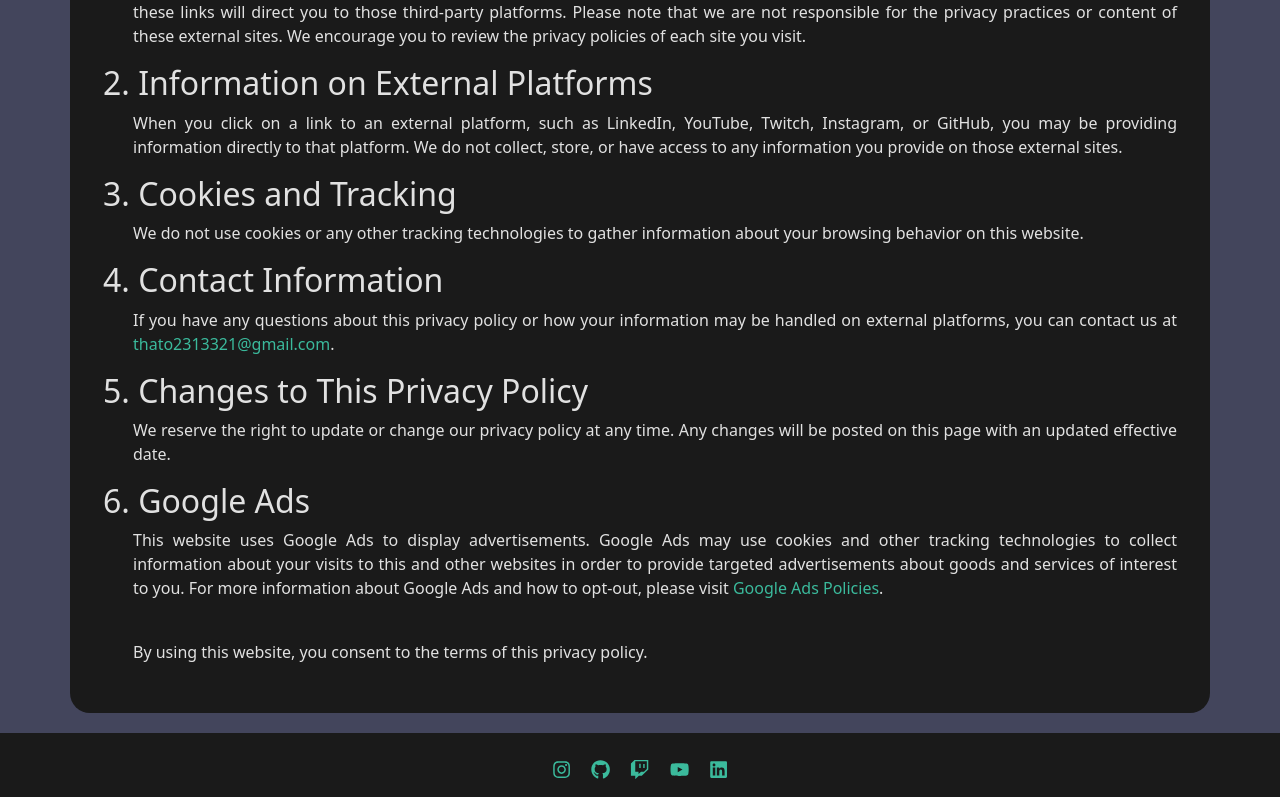
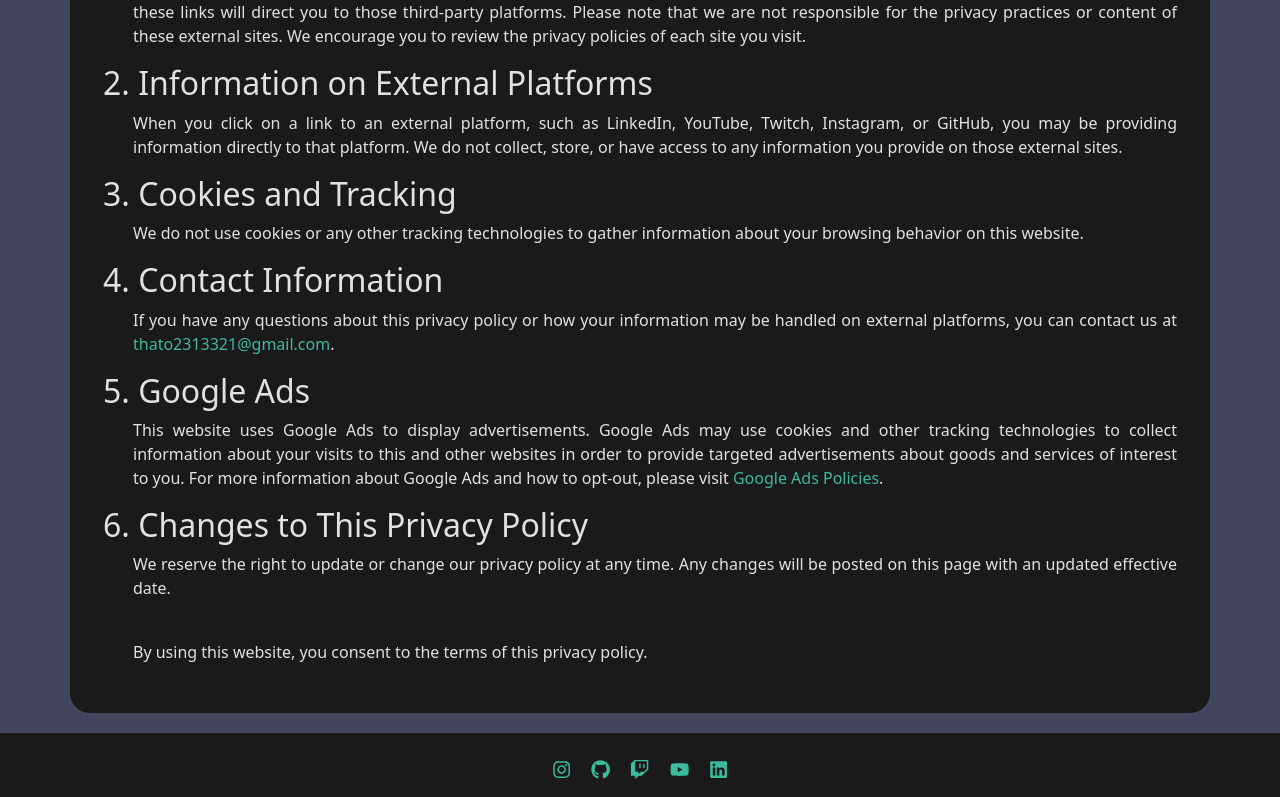
Before and after one commit to thatobaloyi/thato, a React (Vite) app in the folder frontend/: page /privacy-policy in a window 1280 px wide. Shown: the part 470-1267 px from the top of the page. Built offline with nearby package versions, Linux system fonts and the light colour scheme.

Commit message:
updated privacy policy

```diff
--- a/frontend/src/components/pages/PrivacyPolicy.jsx
+++ b/frontend/src/components/pages/PrivacyPolicy.jsx
@@ -20,11 +20,11 @@ function PrivacyPolicy() {
 
         <h2>4. Contact Information</h2>
         <p>If you have any questions about this privacy policy or how your information may be handled on external platforms, you can contact us at <a href="mailto:thato2313321@gmail.com">thato2313321@gmail.com</a>.</p>
+        <h2>5. Google Ads</h2>
+        <p>This website uses Google Ads to display advertisements. Google Ads may use cookies and other tracking technologies to collect information about your visits to this and other websites in order to provide targeted advertisements about goods and services of interest to you. For more information about Google Ads and how to opt-out, please visit <a href="https://policies.google.com/technologies/ads" target="_blank">Google Ads Policies</a>.</p>
 
-        <h2>5. Changes to This Privacy Policy</h2>
+        <h2>6. Changes to This Privacy Policy</h2>
         <p>We reserve the right to update or change our privacy policy at any time. Any changes will be posted on this page with an updated effective date.</p>
-        <h2>6. Google Ads</h2>
-        <p>This website uses Google Ads to display advertisements. Google Ads may use cookies and other tracking technologies to collect information about your visits to this and other websites in order to provide targeted advertisements about goods and services of interest to you. For more information about Google Ads and how to opt-out, please visit <a href="https://policies.google.com/technologies/ads" target="_blank">Google Ads Policies</a>.</p>
 
         <br />
         <center><p>By using this website, you consent to the terms of this privacy policy.</p></center>
```
